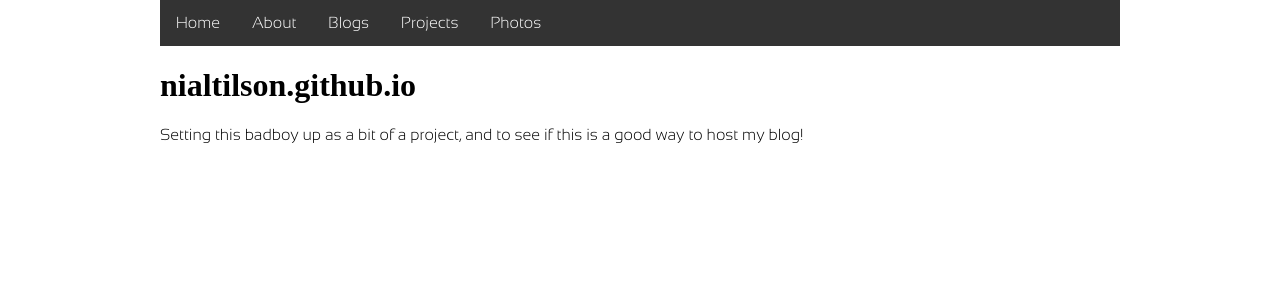
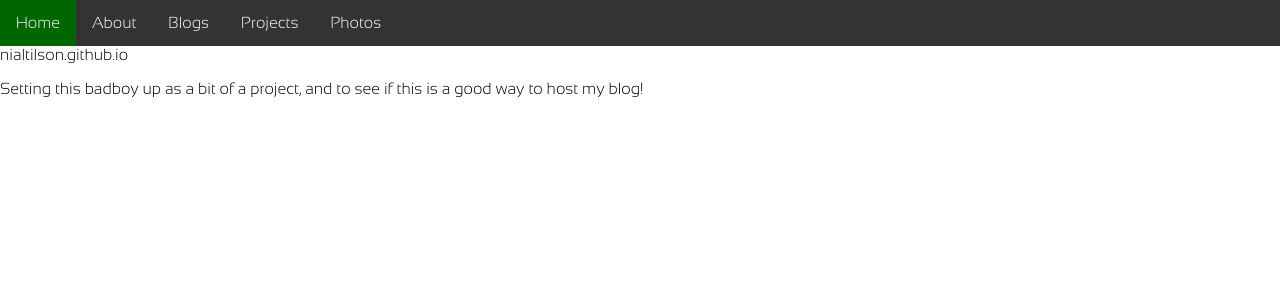
Before and after one commit to nialtilson/nialtilson.github.io, a PHP site: page / in a window 1280 px wide. Shown: the top 300 px of the page. Run offline with PHP 8.4, Linux system fonts and the light colour scheme; some web fonts are replaced.

Commit message:
Body and text width change
Removed body element style of max width
Added new class of 'text' with max-width setting

```diff
--- a/index.html
+++ b/index.html
@@ -64,6 +64,8 @@
     <!-- </div> -->
   </div>
 
+  <div class="text"
+
 
     <h1>nialtilson.github.io</h1>
       <p>Setting this badboy up as a bit of a project, and to see if this is a good way to host my blog!</p>
--- a/style.css
+++ b/style.css
@@ -118,11 +118,15 @@
 
 body {
   margin: auto;
-  max-width: 960px;
+  /* max-width: 960px; */
   padding-top: 0px;
   padding-bottom: 0px;
   font-family: 'sansation';
 
+}
+
+text {
+  max-width: 960px;
 }
 
 img {
```
